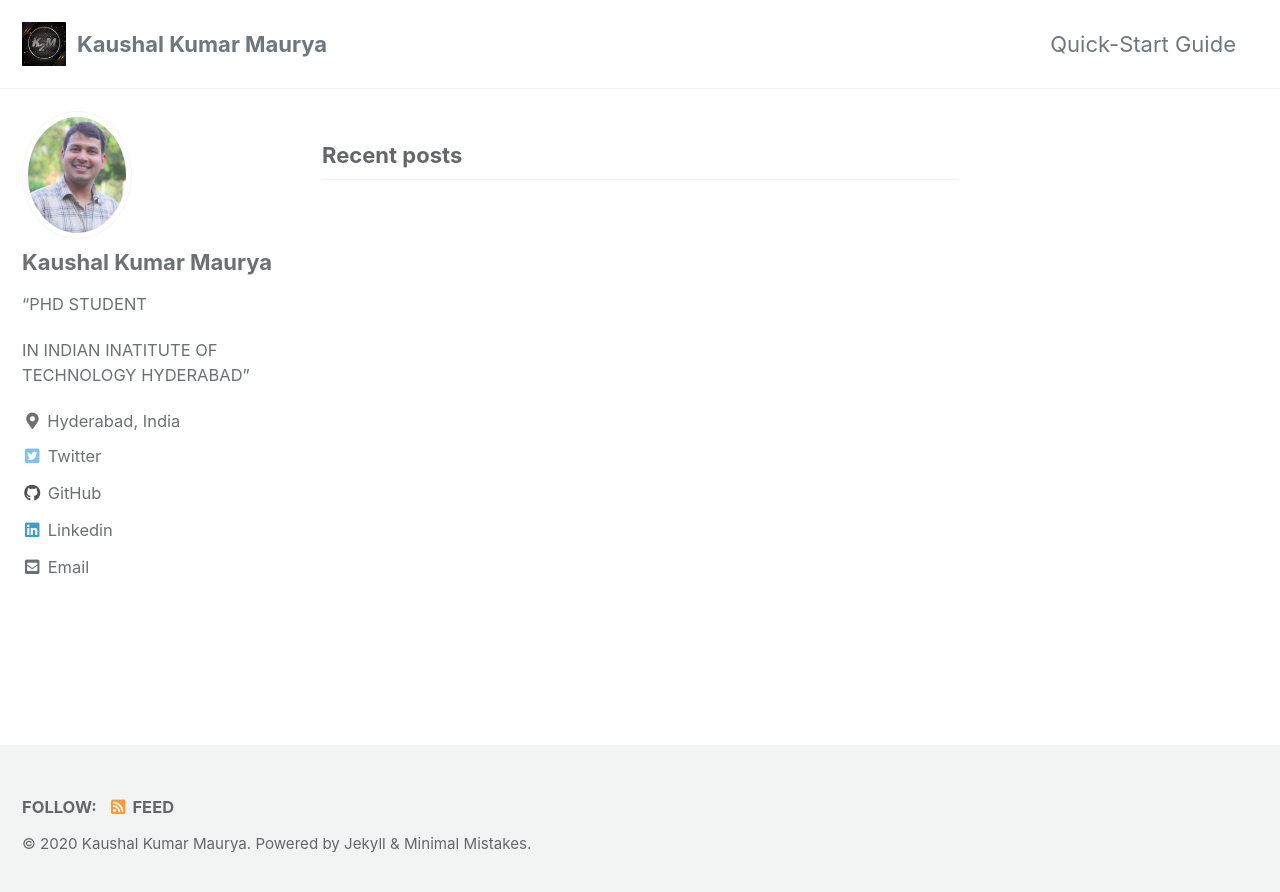
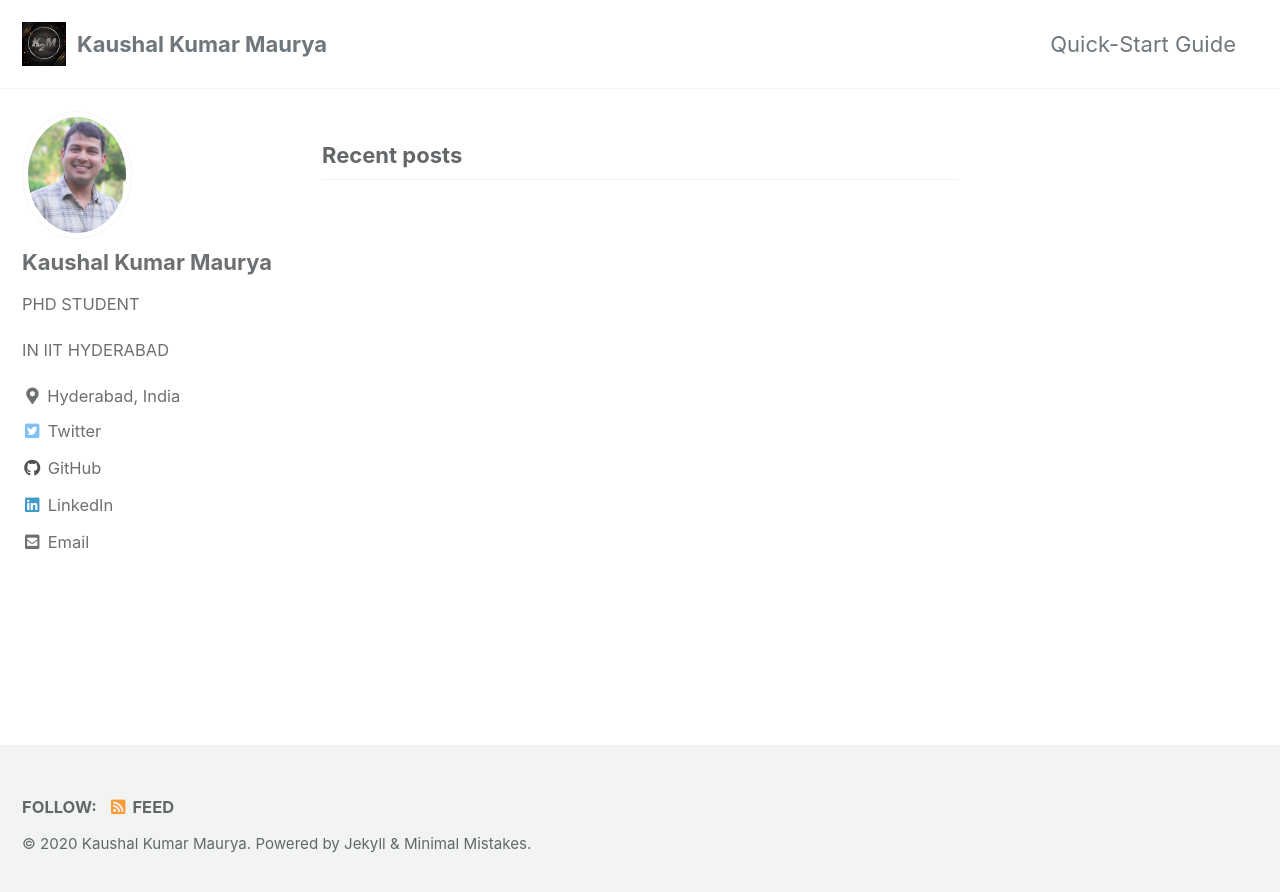
Before and after one commit to harshayelleni/harshayelleni.github.io, a Jekyll site: the page built from index.html, in a window 1280 px wide. Shown: the top 892 px of the page. Built offline with Jekyll 4.4.1, drawn with Linux system fonts in a browser that asks for light colours; cached includes are drawn as plain includes; the list of posts is cut into pages by our own code.

Commit message:
doing modifications

```diff
--- a/_config.yml
+++ b/_config.yml
@@ -96,9 +96,9 @@ author:
   name             : "Kaushal Kumar Maurya"
   avatar           : "/assets/images/kaushal_bio.png" # path of avatar image, e.g. "/assets/images/bio-photo.jpg"
   bio              : |+
-                     "PHD STUDENT
+                     PHD STUDENT
 
-                      IN INDIAN INATITUTE OF TECHNOLOGY HYDERABAD"
+                     IN IIT HYDERABAD
   location         : "Hyderabad, India"
   email            : "cs18resch11003@iith.ac.in"
   links:
@@ -117,7 +117,7 @@ author:
     - label: "GitHub"
       icon: "fab fa-fw fa-github"
       url: "https://github.com/kaushal0494"
-    - label: "Linkedin"
+    - label: "LinkedIn"
       icon: "fab fa-fw fa-linkedin"
       url: "https://www.linkedin.com/in/kaushal-kumar-maurya-73016773/"
 
```
